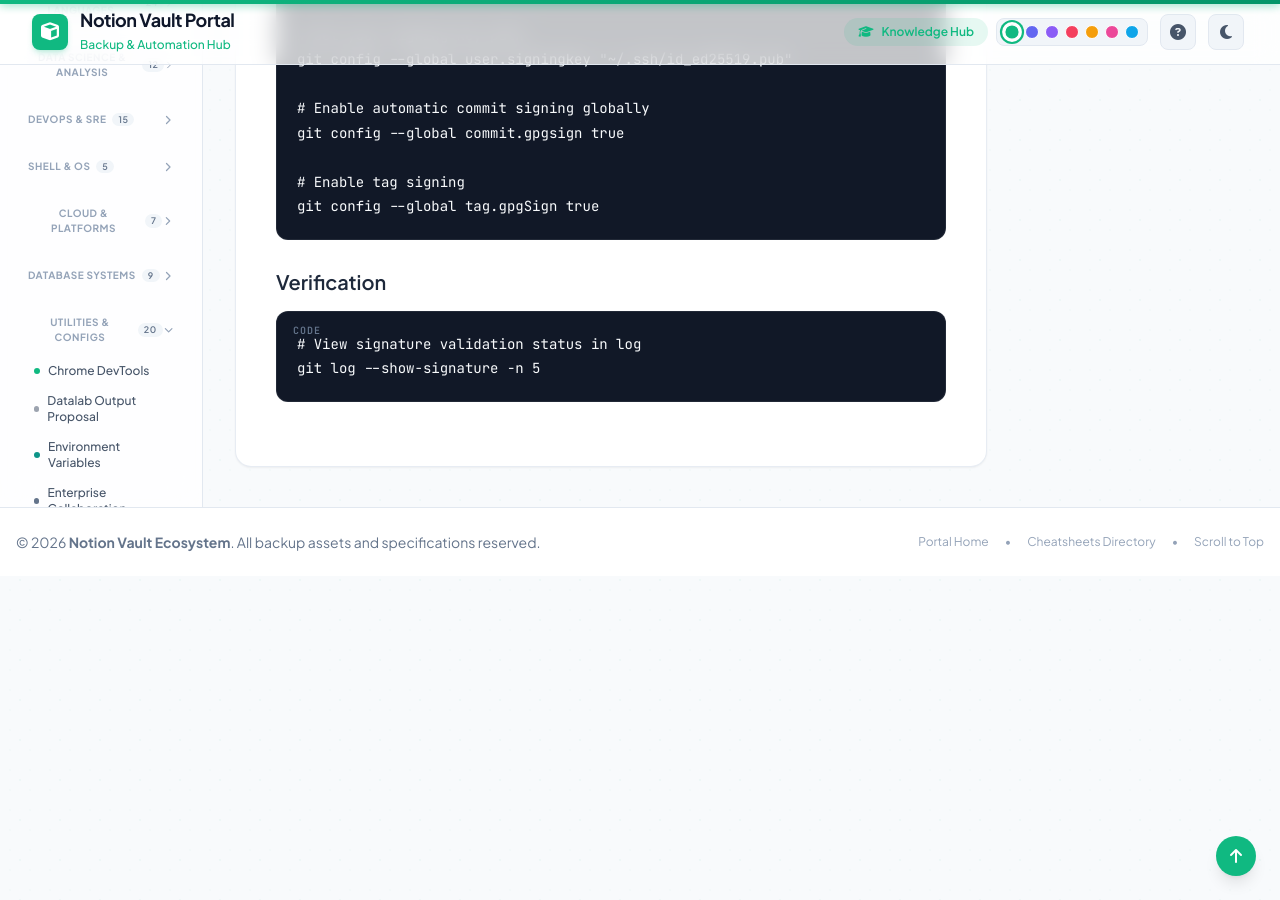
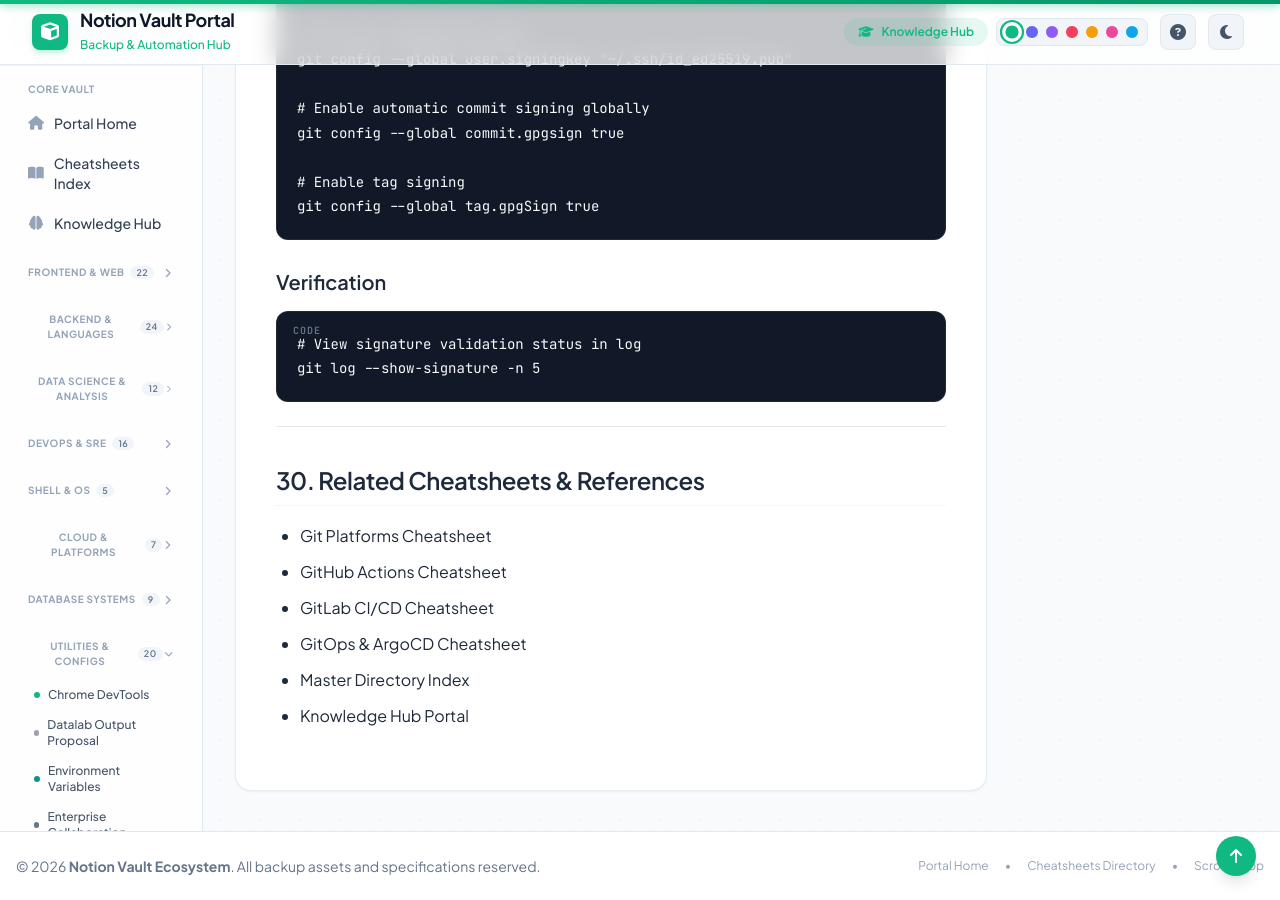
Before and after one commit to Subbarao6338/knowledge, a Jekyll site: the page built from docs/Cheatsheets/git-cheatsheet.md, in a window 1280 px wide and 900 px high, scrolled down 15626 px. Built offline with Jekyll 4.4.1, drawn with Linux system fonts in a browser that asks for light colours; nearby versions of some CDN libraries.

Commit message:
feat: add nginx cheatsheet, expand python/git cross-links, and improve accessibility and UI/UX
This commit:
- Creates a comprehensive, production-ready Nginx cheatsheet with standard blocks, load balancing, SSL, caching, and troubleshooting.
- Integrates the new cheatsheet into the DevOps layout category and adds search tags.
- Adds related cheatsheet and platform references to Python and Git cheatsheets.
- Enhances web accessibility by incorporating custom focus-rings and aria-hidden labels.

Co-authored-by: Subbarao6338 <76580346+Subbarao6338@users.noreply.github.com>

````diff
--- a/_layouts/default.html
+++ b/_layouts/default.html
@@ -440,13 +440,13 @@
         </div>
 
         <!-- Help & Shortcuts Modal Button -->
-        <button id="help-toggle" class="h-9 w-9 rounded-lg bg-slate-100 dark:bg-slate-800 border border-slate-200 dark:border-slate-700 text-slate-600 dark:text-slate-300 flex items-center justify-center hover:bg-slate-200 dark:hover:bg-slate-700 transition-colors mr-1" title="Keyboard Shortcuts & Help (Press '?')" aria-label="Toggle keyboard shortcuts and help modal">
-          <i class="fa-solid fa-circle-question"></i>
+        <button id="help-toggle" class="h-9 w-9 rounded-lg bg-slate-100 dark:bg-slate-800 border border-slate-200 dark:border-slate-700 text-slate-600 dark:text-slate-300 flex items-center justify-center hover:bg-slate-200 dark:hover:bg-slate-700 transition-colors mr-1 focus:ring-2 focus:ring-accent focus:outline-none" title="Keyboard Shortcuts & Help (Press '?')" aria-label="Toggle keyboard shortcuts and help modal">
+          <i class="fa-solid fa-circle-question" aria-hidden="true"></i>
         </button>
 
         <!-- Dark Mode Toggle Button -->
-        <button id="theme-toggle" class="h-9 w-9 rounded-lg bg-slate-100 dark:bg-slate-800 border border-slate-200 dark:border-slate-700 text-slate-600 dark:text-slate-300 flex items-center justify-center hover:bg-slate-200 dark:hover:bg-slate-700 transition-colors mr-1" title="Toggle Light/Dark Theme" aria-label="Toggle light and dark theme">
-          <i id="theme-icon" class="fa-solid fa-moon"></i>
+        <button id="theme-toggle" class="h-9 w-9 rounded-lg bg-slate-100 dark:bg-slate-800 border border-slate-200 dark:border-slate-700 text-slate-600 dark:text-slate-300 flex items-center justify-center hover:bg-slate-200 dark:hover:bg-slate-700 transition-colors mr-1 focus:ring-2 focus:ring-accent focus:outline-none" title="Toggle Light/Dark Theme" aria-label="Toggle light and dark theme">
+          <i id="theme-icon" class="fa-solid fa-moon" aria-hidden="true"></i>
         </button>
 
         <!-- Mobile Drawer Menu Hamburger -->
@@ -844,10 +844,15 @@
         <!-- Category 4: DevOps & SRE -->
         <div class="sidebar-category">
           <button class="w-full flex items-center justify-between px-3 py-2 text-[10px] font-bold uppercase tracking-wider text-slate-400 dark:text-slate-500 hover:text-slate-600 dark:hover:text-slate-300 transition-colors focus:outline-none" onclick="toggleCategory('cat-devops')">
-            <span class="flex items-center gap-1.5">DevOps & SRE <span class="bg-slate-100 dark:bg-slate-800 text-slate-500 text-[9px] px-1.5 py-0.2 rounded-full font-semibold">13</span></span>
+            <span class="flex items-center gap-1.5">DevOps & SRE <span class="bg-slate-100 dark:bg-slate-800 text-slate-500 text-[9px] px-1.5 py-0.2 rounded-full font-semibold">14</span></span>
             <svg id="arrow-cat-devops" class="w-3 h-3 transform transition-transform duration-200" fill="none" stroke="currentColor" viewBox="0 0 24 24"><path stroke-linecap="round" stroke-linejoin="round" stroke-width="2.5" d="M9 5l7 7-7 7"></path></svg>
           </button>
           <ul id="cat-devops" class="hidden mt-1 space-y-0.5 text-xs text-slate-600 dark:text-slate-400 font-medium pl-1.5">
+            <li class="sidebar-link-item" data-search-term="nginx reverse proxy load balancer server routing ssl tls redirect configuration static caching webserver">
+              <a href="{{ '/docs/Cheatsheets/nginx-cheatsheet.html' | relative_url }}" class="flex items-center gap-2 px-3 py-1.5 rounded-lg hover:bg-slate-50 dark:hover:bg-slate-900 hover:text-slate-900 dark:hover:text-white transition-all">
+                <span class="w-1.5 h-1.5 rounded-full bg-emerald-500"></span> Nginx Web Server
+              </a>
+            </li>
             <li class="sidebar-link-item" data-search-term="gitlab ci cd continuous integration delivery pipelines runners variables stages jobs yaml cache artifacts">
               <a href="{{ '/docs/Cheatsheets/gitlab-ci-cheatsheet.html' | relative_url }}" class="flex items-center gap-2 px-3 py-1.5 rounded-lg hover:bg-slate-50 dark:hover:bg-slate-900 hover:text-slate-900 dark:hover:text-white transition-all">
                 <span class="w-1.5 h-1.5 rounded-full bg-orange-600"></span> GitLab CI/CD
--- a/docs/Cheatsheets/git-cheatsheet.md
+++ b/docs/Cheatsheets/git-cheatsheet.md
@@ -613,3 +613,14 @@ git config --global tag.gpgSign true
 # View signature validation status in log
 git log --show-signature -n 5
 ```
+
+---
+
+## 30. Related Cheatsheets & References
+
+- [Git Platforms Cheatsheet](git-platforms-cheatsheet.md)
+- [GitHub Actions Cheatsheet](github-actions-cheatsheet.md)
+- [GitLab CI/CD Cheatsheet](gitlab-ci-cheatsheet.md)
+- [GitOps & ArgoCD Cheatsheet](gitops-argocd-cheatsheet.md)
+- [Master Directory Index](../Cheatsheets.html)
+- [Knowledge Hub Portal](../Knowledge%2021cb6c26d9ba808da8d4f72eb2193ca2.html)
````
Also changed, not shown: docs/Cheatsheets/nginx-cheatsheet.md (added, +253 -0 lines), docs/Cheatsheets/python-cheatsheet.md (+5 -0 lines).
